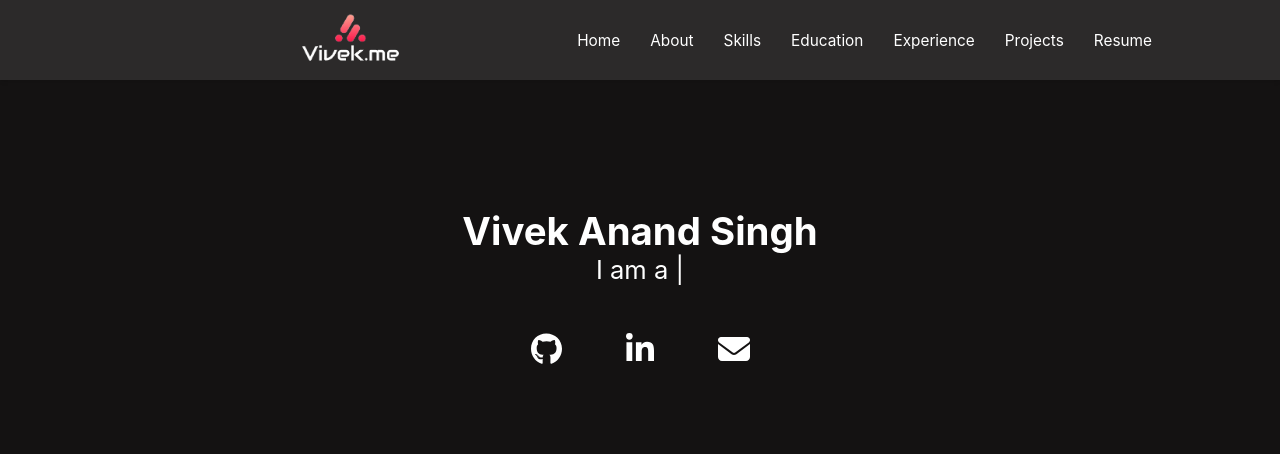
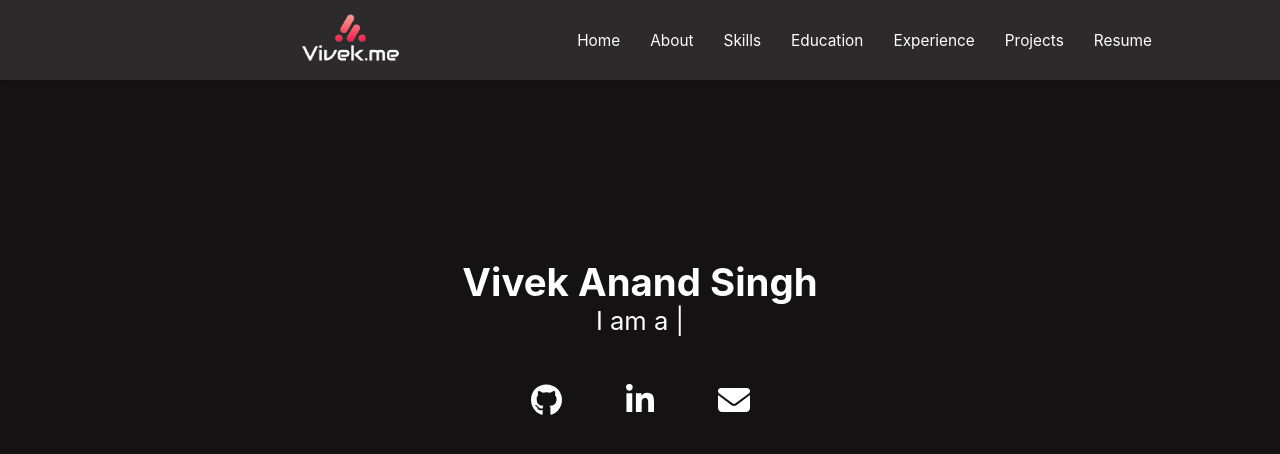
Before and after one commit to vivek-anand-singh/PortFolio, a React (Create React App) app: page / in a window 1280 px wide. Shown: the top 454 px of the page. Built offline with nearby package versions, Linux system fonts and the light colour scheme.

Commit message:
Fixed small CSS

```diff
--- a/src/Components/Myname.css
+++ b/src/Components/Myname.css
@@ -11,7 +11,7 @@
     justify-content: center;
     align-items: center;;
     size:100%;
-    margin: 8vw;
+    margin: 14vw;
 }
 
 h1{
--- a/src/Components/Navbar.css
+++ b/src/Components/Navbar.css
@@ -9,7 +9,6 @@ nav{
     padding: 1% 10%;
     box-shadow: 0 2px 4px rgba(0,0,0,0.1);
     height: 10vh;
-    margin-bottom: 10%;
 }
 
 .navbar {
```
Also changed, not shown: src/App.js (+5 -5 lines).
